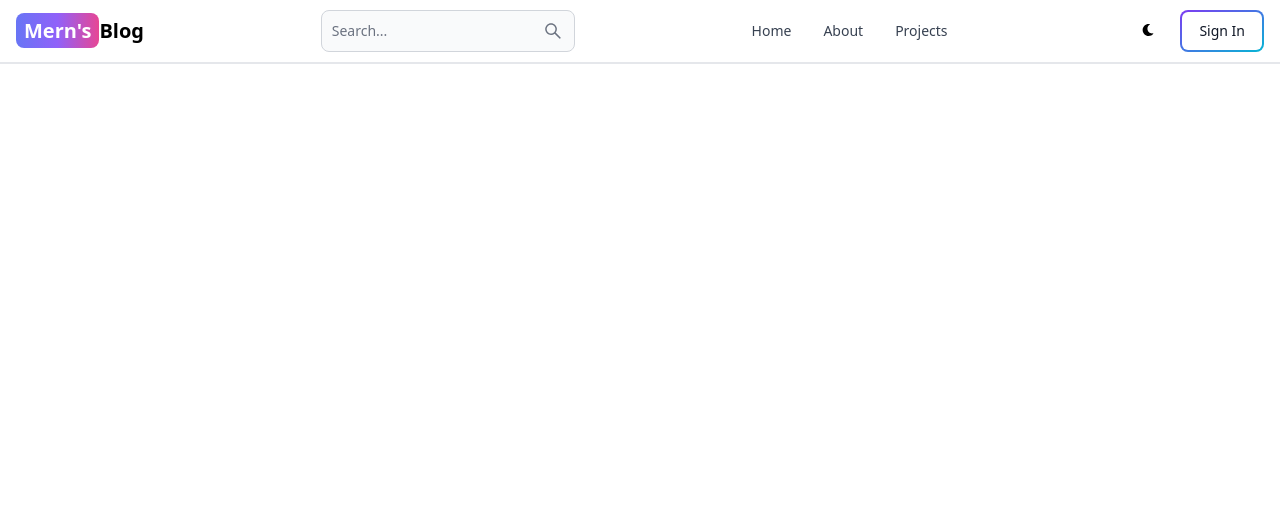
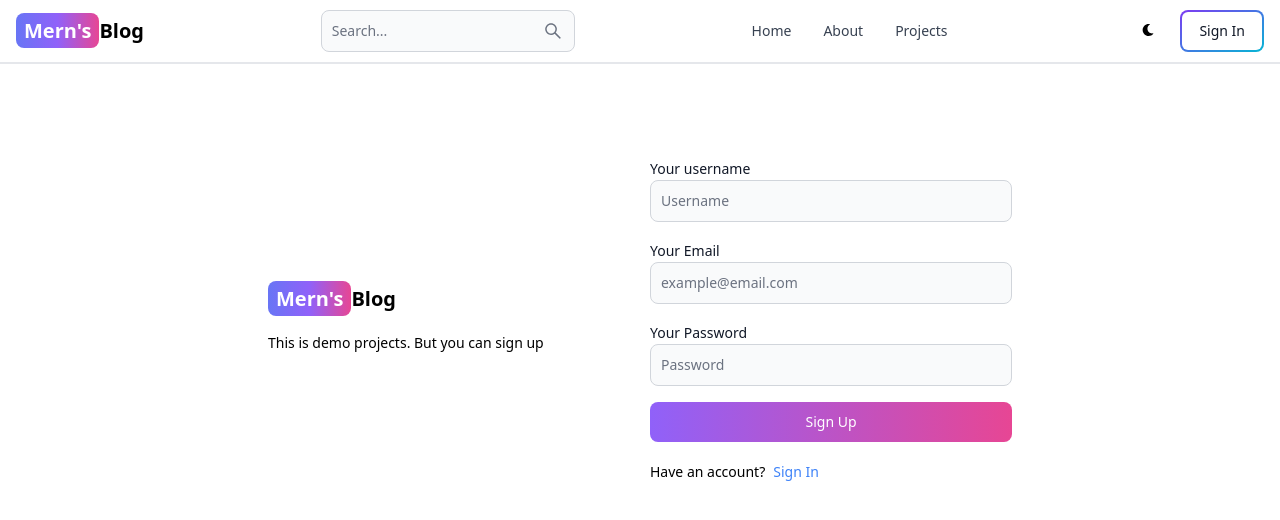
Before and after one commit to mikeclarencefabregas/mern-blog, a React (Vite) app in the folder client/: page /sign-up in a window 1280 px wide. Shown: the top 520 px of the page. Built offline with nearby package versions, Linux system fonts and the light colour scheme.

Commit message:
Sign Up UI

```diff
--- a/client/src/pages/SignUp.jsx
+++ b/client/src/pages/SignUp.jsx
@@ -1,7 +1,53 @@
+import { Button, Label, TextInput } from "flowbite-react";
 import React from "react";
+import { Link } from "react-router-dom";
 
 const SignUp = () => {
-  return <div></div>;
+  return (
+    <div className="min-h-screen mt-20">
+      <div className="flex p-3 max-w-3xl mx-auto flex-col md:flex-row md:items-center gap-5">
+        <div className="flex-1">
+          <Link
+            to="/"
+            className="self-center sm:text-xl font-bold dark:text-white text-4xl"
+          >
+            <span className="px-2 py-1 bg-gradient-to-r from-indigo-500 via-purple-500 to-pink-500 rounded-lg text-white">
+              Mern's
+            </span>
+            Blog
+          </Link>
+          <p className="text-sm mt-5">
+            This is demo projects. But you can sign up
+          </p>
+        </div>
+        <div className="flex-1">
+          <form className="flex flex-col gap-4">
+            <div>
+              <Label value="Your username" />
+              <TextInput placeholder="Username" id="username"></TextInput>
+            </div>
+            <div>
+              <Label value="Your Email" />
+              <TextInput placeholder="example@email.com" id="email"></TextInput>
+            </div>
+            <div>
+              <Label value="Your Password" />
+              <TextInput placeholder="Password" id="password"></TextInput>
+            </div>
+            <Button gradientDuoTone="purpleToPink" type="submit">
+              Sign Up
+            </Button>
+          </form>
+          <div className="flex gap-2 text-sm mt-5">
+            <span>Have an account?</span>
+            <Link to="/sign-in" className="text-blue-500">
+              Sign In
+            </Link>
+          </div>
+        </div>
+      </div>
+    </div>
+  );
 };
 
 export default SignUp;
```
